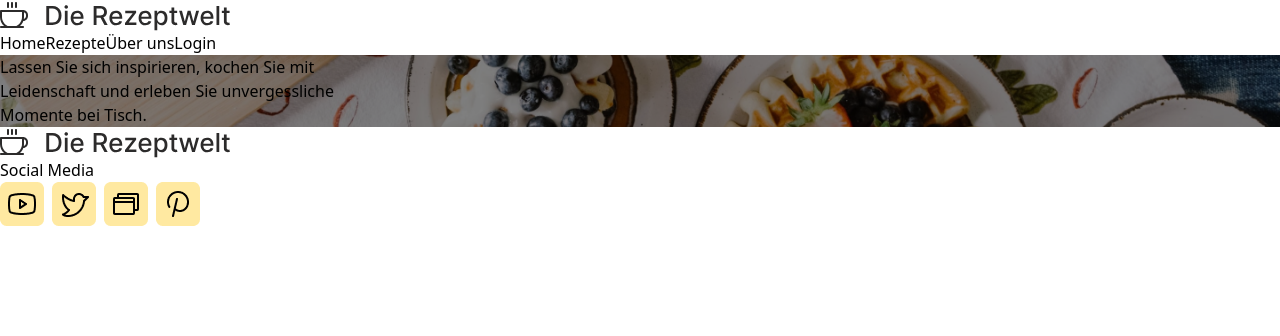
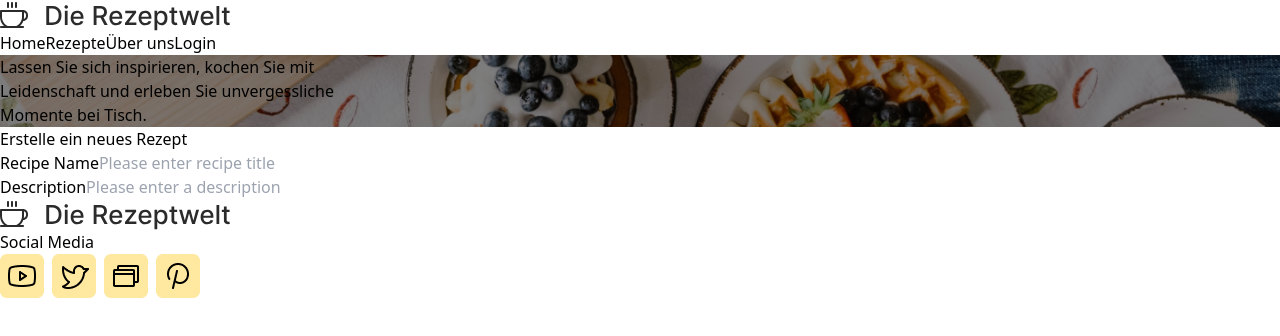
Before and after one commit to sharonVko/Project-Rezeptwelt, a React (Vite) app: page /dashboard in a window 1280 px wide. Shown: the top 336 px of the page. Built offline with nearby package versions, Linux system fonts and the light colour scheme; no server answers.

Commit message:
moved register part from loginpage to signup, added route in app.tsx

```diff
--- a/src/App.tsx
+++ b/src/App.tsx
@@ -9,6 +9,7 @@ import Detailpage from './pages/Detailpage'
 import Loginpage from './pages/Loginpage'
 import { UserProvider } from './UserContext'
 import UserDashboard from './pages/UserDashboard'
+import SignUp from './pages/SignUp'
 
 function App() {
 
@@ -24,6 +25,7 @@ function App() {
       <Route path='aboutUs' element={<AboutUs/>}/>
       <Route path='details/:recipe_id' element={<Detailpage/>}/>
       <Route path='login' element={<Loginpage/>}/>
+      <Route path='signup' element={<SignUp/>}/>
       <Route path='dashboard' element={<UserDashboard/>}/>
 
 
--- a/src/components/Hero.tsx
+++ b/src/components/Hero.tsx
@@ -31,7 +31,7 @@ const Hero: React.FC<HeroProps> = ({ heroProps }) => {
 
        }}
     >
-      <h3 className="px-24 text-white text-xl font-semibold">
+      <h3 className="px-24 text-white text-[1.6rem] font-semibold">
         {heroProps?.name
           ? `${heroProps.name}`
           : (<>Lassen Sie sich inspirieren, kochen Sie mit <br/> Leidenschaft und erleben Sie unvergessliche <br/> Momente bei Tisch.</>)}
--- a/src/pages/Loginpage.tsx
+++ b/src/pages/Loginpage.tsx
@@ -1,7 +1,7 @@
 import React, { useRef, useState } from "react";
 import { supabase } from "../utils/setupSupabase";
 import { useUserContext } from "../UserContext";
-import { useNavigate } from "react-router-dom";
+import { Link, useNavigate } from "react-router-dom";
 
 
 const Loginpage = () => {
@@ -27,7 +27,7 @@ const Loginpage = () => {
             setUser(result.data.user);
             setUserFeedback("Willkommen zurück! Dein Login war erfolgreich.");
             setIsError(false);
-            navigate('/'); // wenn erfolgreich -> Wechsel zu home
+            navigate('dashboard'); // wenn erfolgreich -> Wechsel zu userprofiledashboard
         } else {
             console.error('Login failed',result.error);
             setUserFeedback("Sorry! Der Login ist fehlgeschlagen.Bitte überprüfe dein Passwort und deine e-mail Adresse.");
@@ -36,7 +36,7 @@ const Loginpage = () => {
         // was auch immer wir zurückbekommen, wir loggen es
         console.dir(result)
     };
-    const handleRegister = async () => {
+    /* const handleRegister = async () => {
         const result = await supabase.auth.signUp({
             email: usernameRef.current.value,
             password: passwordRef.current.value,
@@ -51,7 +51,7 @@ const Loginpage = () => {
             setIsError(false)
         }
 
-    }
+    } */
 
 
     return (
@@ -72,9 +72,10 @@ const Loginpage = () => {
                 </div>
                 <div>
                 <button className="bg-green-400 text-white py-2 px-5 rounded-2xl border -4 border-yellow-300" >Log In</button>
-
-                {/* register button for new users */}
-                <button className="bg-blue-400 text-white py-2 px-5 rounded-2xl ml-4 border -4 border-yellow-300" type="button" onClick={handleRegister}>Register</button>
+                <div className="flex gap-2 justify-center py-3">
+                <p>Noch kein User?</p>
+                <Link className="text-blue-600" to={'/signup'}>Registriere dich hier </Link>
+                </div>
                 </div>
             </form>
 
--- /dev/null
+++ b/src/pages/SignUp.tsx
@@ -0,0 +1,86 @@
+import { FormEvent, useState } from "react";
+import { supabase } from "../utils/setupSupabase";
+import { useNavigate } from "react-router-dom";
+//wir schreiben den type hier bevor wir die datasupabase aktualisieren
+type TUser = {
+    email: string,
+    password: string,
+    options?:{
+        data:{
+        first_name:string,
+        last_name: string,
+        user_name: string,
+    }
+    }
+}
+
+const SignUp = () => {
+
+    const [userFeedback, setUserFeedback] = useState<string | null>(null)
+    const [isError, setIsError] = useState<boolean>(false);
+
+    const navigate = useNavigate();
+
+    const handleRegister = async (event: FormEvent<HTMLFormElement>) => {
+        event.preventDefault();
+/* wir erzeugen hier alternativ das objekt vorher und übergeben es unten zum fetch */
+        const user: TUser = {
+
+            email: event.currentTarget.email.value,
+            password: event.currentTarget.password.value,
+            options:{
+                data:{
+                    first_name: event.currentTarget.first_name.value,
+                    last_name: event.currentTarget.last_name.value,
+                    user_name: event.currentTarget.user_name.value,
+                }
+            }
+        }
+        const result = await supabase.auth.signUp(user)
+        console.log(user);
+        console.log(result);
+
+        if (result.data.user) {
+            setUserFeedback("Glückwunsch!Die Registrierung war erfolgreich!");
+            setIsError(false)
+            navigate('/dashboard')
+        } else {
+            console.error('Registration failed',result.error);
+            setUserFeedback("Sorry, die Registrierung ist fehlgeschlagen!");
+            setIsError(true);
+        }
+    }
+
+    return (
+        <div>
+            <form onSubmit={handleRegister}>
+                <div>
+                    <label htmlFor="user_name">Username</label>
+                    <input type="text" name="user_name"  />
+                </div>
+                <div>
+                    <label htmlFor="first_name">Vorname</label>
+                    <input type="text" name="first_name"  />
+                </div>
+                <div>
+                    <label htmlFor="last_name">Nachname</label>
+                    <input type="text" name="last_name"  />
+
+                </div>
+                <div>
+                    <label htmlFor="email">Email</label>
+                    <input type="email" name="email"  />
+                </div>
+                <div>
+                    <label htmlFor="password">Passwort</label>
+                    <input type="password" name="password" />
+                </div>
+                {/* register button for new users */}
+
+                <button type="submit" className="bg-blue-400 text-white py-2 px-5 rounded-2xl ml-4 border -4 border-yellow-300">Register</button>
+            </form>
+        </div>
+     );
+}
+
+export default SignUp;
--- a/src/pages/UserDashboard.tsx
+++ b/src/pages/UserDashboard.tsx
@@ -1,9 +1,38 @@
 
 const UserDashboard = () => {
     return (
-        <form>
+
+        <div className="max-w-md mx-auto mt-8">
+        <h3 className="font-semibold text-center pb-4">Erstelle ein neues Rezept</h3>
+        <form className="bg-white shadow-md rounded px-8 pt-6 pb-8 mb-4">
+        <div className="mb-4">
+						<label className="block text-gray-700 text-sm font-bold mb-2" htmlFor="name">
+							Recipe Name
+						</label>
+						<input
+							className="shadow appearance-none border rounded w-full py-2 px-3 text-gray-700 leading-tight focus:outline-none focus:shadow-outline"
+							id="name"
+							type="text"
+							name="name"
+							placeholder="Please enter recipe title"
+						/>
+					</div>
+                    <div className="mb-4">
+						<label className="block text-gray-700 text-sm font-bold mb-2" htmlFor="name">
+							Description
+						</label>
+						<input
+							className="shadow appearance-none border rounded w-full py-2 px-3 text-gray-700 leading-tight focus:outline-none focus:shadow-outline"
+							id="name"
+							type="text"
+							name="name"
+							placeholder="Please enter a description"
+						/>
+					</div>
 
         </form>
+        </div>
+
      );
 }
 
```
Also changed, not shown: src/utils/database.ts (+27 -0 lines).
